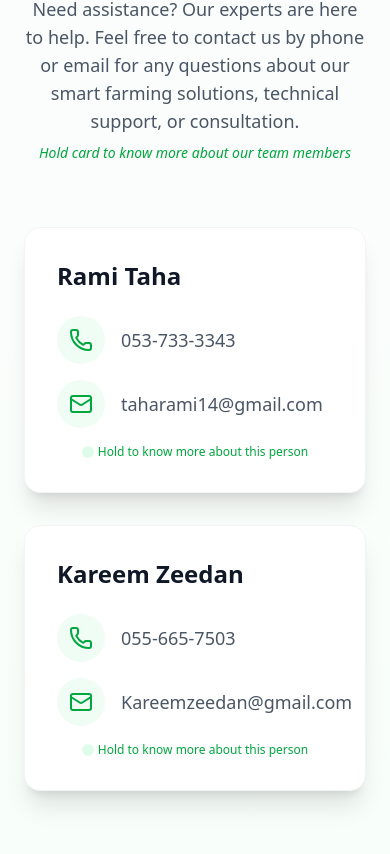
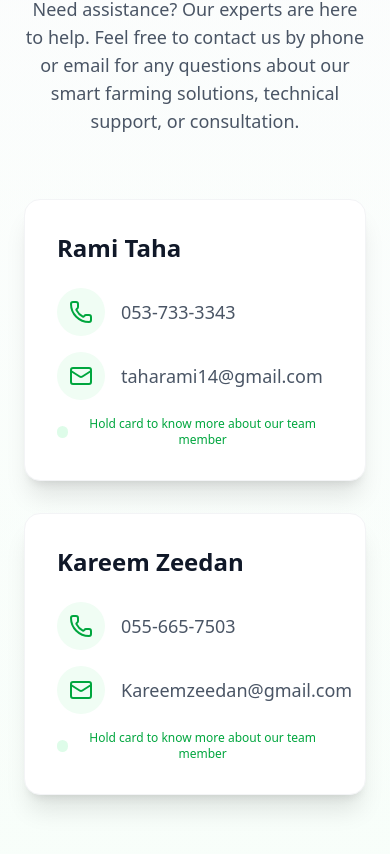
Before and after one commit to ramitaha13/Phase2SmartFarm, a React (Vite) app: page / in a window 390 px wide. Shown: the part 1044-1898 px from the top of the page. Built offline with nearby package versions, Linux system fonts and the light colour scheme.

Commit message:
first commit

```diff
--- a/src/components/home.jsx
+++ b/src/components/home.jsx
@@ -114,7 +114,7 @@ const ContactCard = ({
       <div className="md:hidden mt-4 text-center">
         <div className="text-xs text-green-600 font-medium flex items-center justify-center">
           <span className="inline-block w-3 h-3 bg-green-100 rounded-full mr-1 animate-pulse"></span>
-          Hold to know more about this person
+          Hold card to know more about our team member
         </div>
       </div>
 
@@ -385,9 +385,6 @@ const SmartFarmLanding = () => {
               contact us by phone or email for any questions about our smart
               farming solutions, technical support, or consultation.
             </p>
-            <p className="text-sm text-green-600 font-medium italic md:hidden">
-              Hold card to know more about our team members
-            </p>
           </div>
 
           <div className="grid grid-cols-1 md:grid-cols-2 gap-8 max-w-4xl mx-auto">
```
